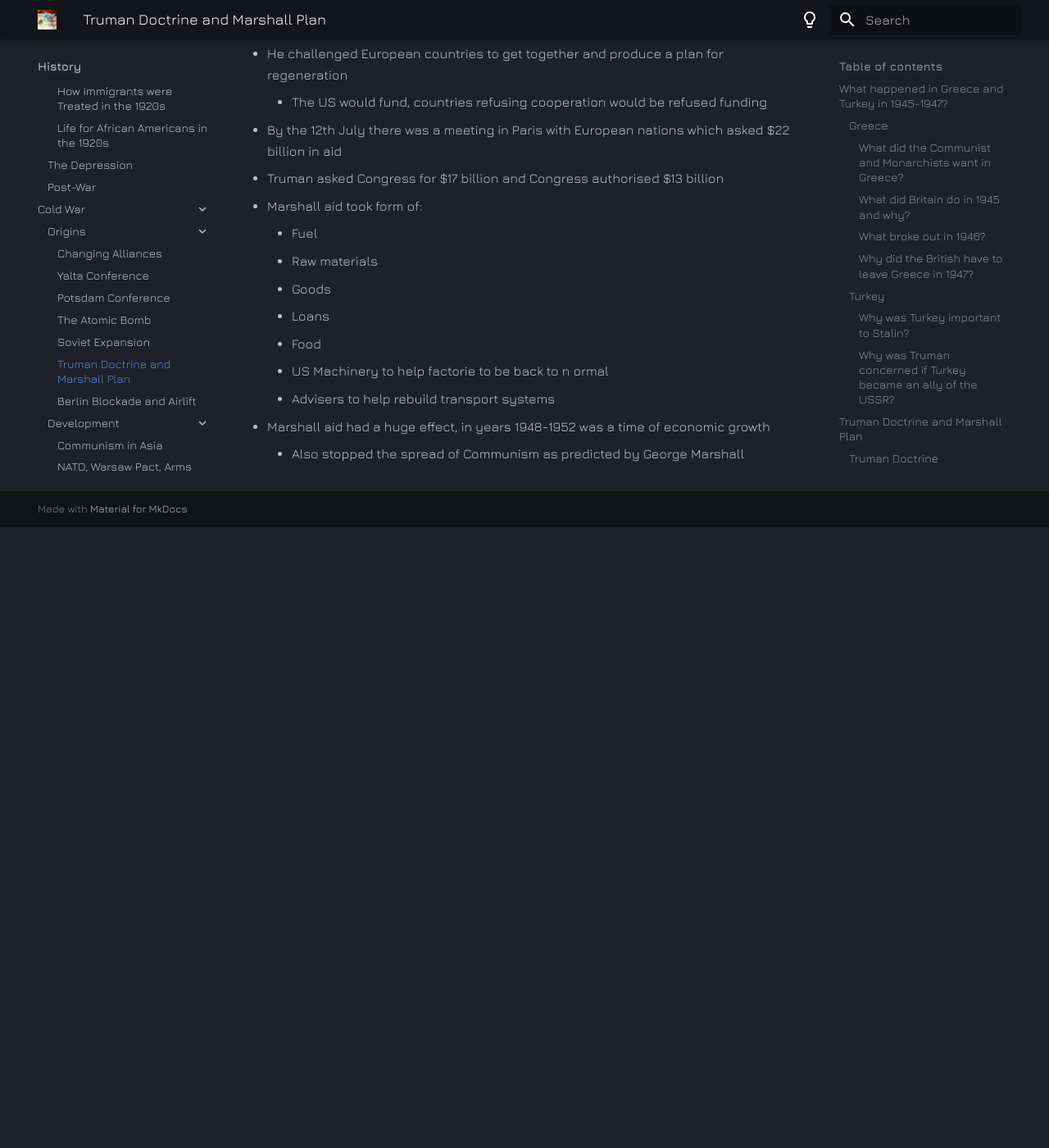
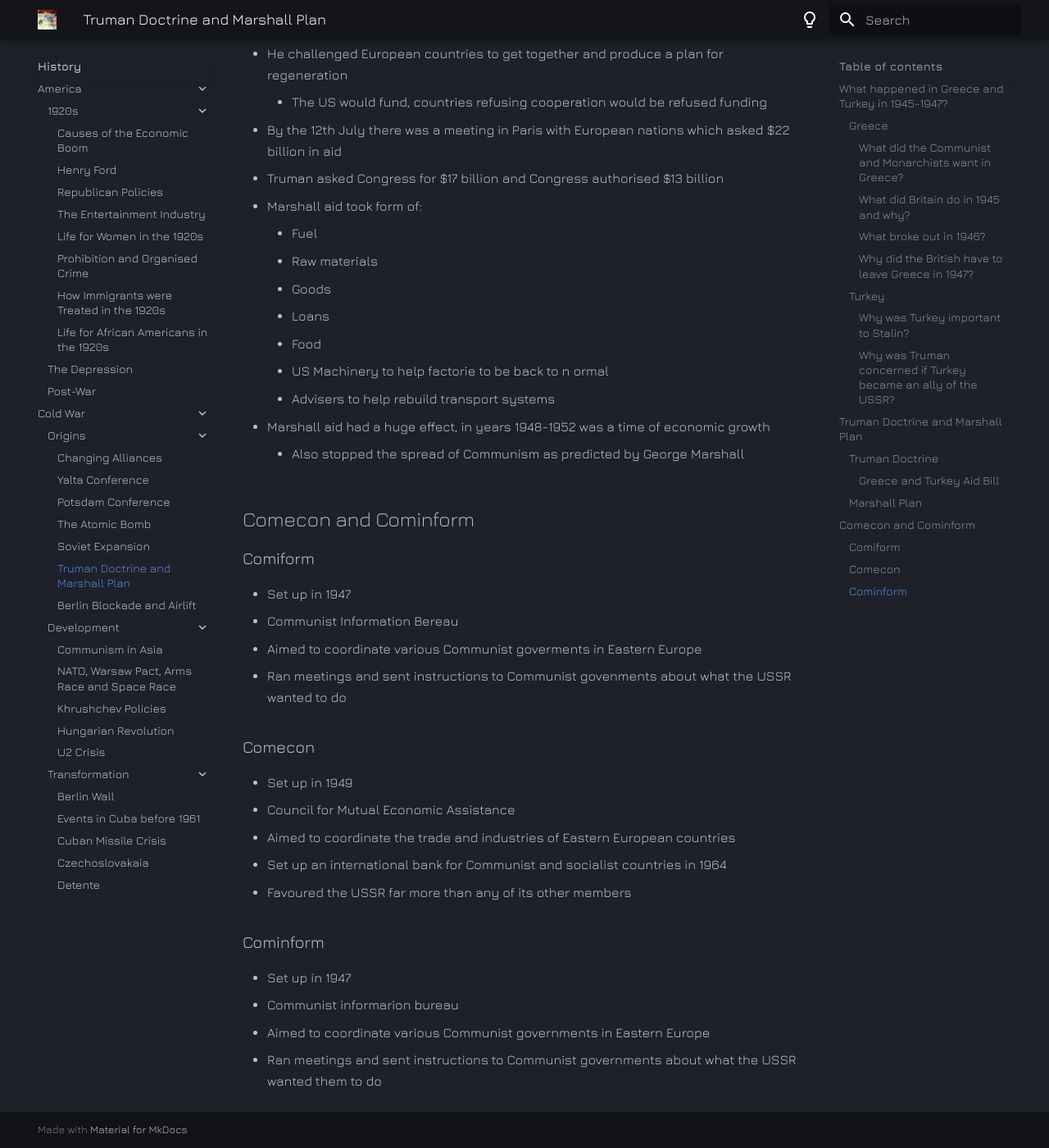
Before and after one commit to public-archive-docs/revision_archive, an MkDocs documentation site: the page built from docs/history/cold_war/origins/truman_doctrine_and_marshall_plan.md, in a window 1280 px wide and 1400 px high, scrolled down 1753 px. Shown: the whole window at 82% size. Built offline with MkDocs 1.6.1 and Material for MkDocs 9.7.7, drawn with Linux system fonts in a browser that asks for light colours; before the commit the page ends 2396 px from its top, so only the background shows below that.

Commit message:
add comiform & comecon to truman doc & marshall plan (#6)

```diff
--- a/docs/history/cold_war/origins/truman_doctrine_and_marshall_plan.md
+++ b/docs/history/cold_war/origins/truman_doctrine_and_marshall_plan.md
@@ -74,3 +74,27 @@
 	- Advisers to help rebuild transport systems
 - Marshall aid had a huge effect, in years 1948-1952 was a time of economic growth
 	- Also stopped the spread of Communism as predicted by George Marshall
+
+## Comecon and Cominform
+
+### Comiform
+
+- Set up in 1947
+- Communist Information Bereau
+- Aimed to coordinate various Communist goverments in Eastern Europe
+- Ran meetings and sent instructions to Communist govenments about what the USSR wanted to do
+
+### Comecon
+
+- Set up in 1949
+- Council for Mutual Economic Assistance
+- Aimed to coordinate the trade and industries of Eastern European countries
+- Set up an international bank for Communist and socialist countries in 1964
+- Favoured the USSR far more than any of its other members
+
+### Cominform
+
+- Set up in 1947
+- Communist informarion bureau
+- Aimed to coordinate various Communist governments in Eastern Europe
+- Ran meetings and sent instructions to Communist governments about what the USSR wanted them to do
```
